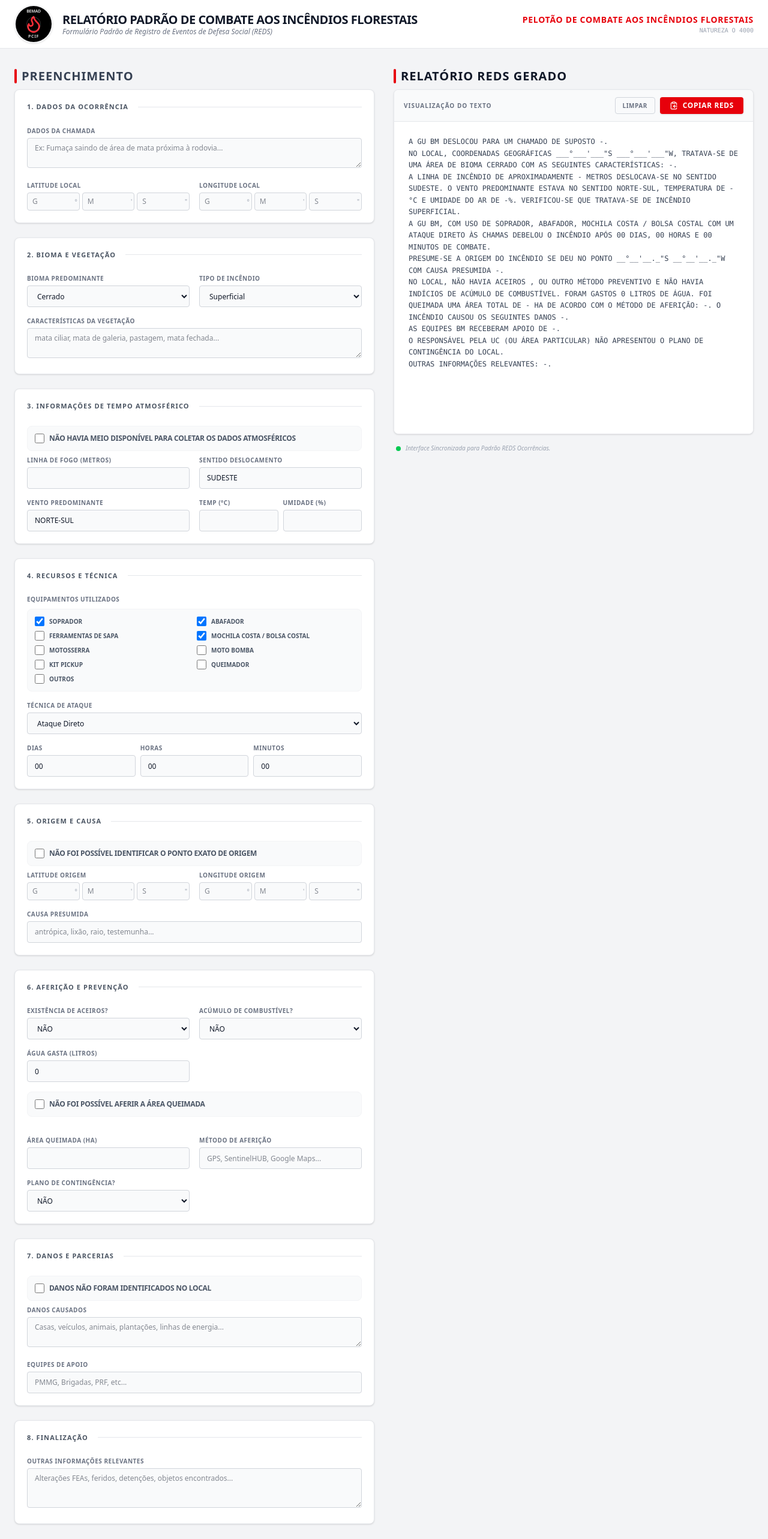
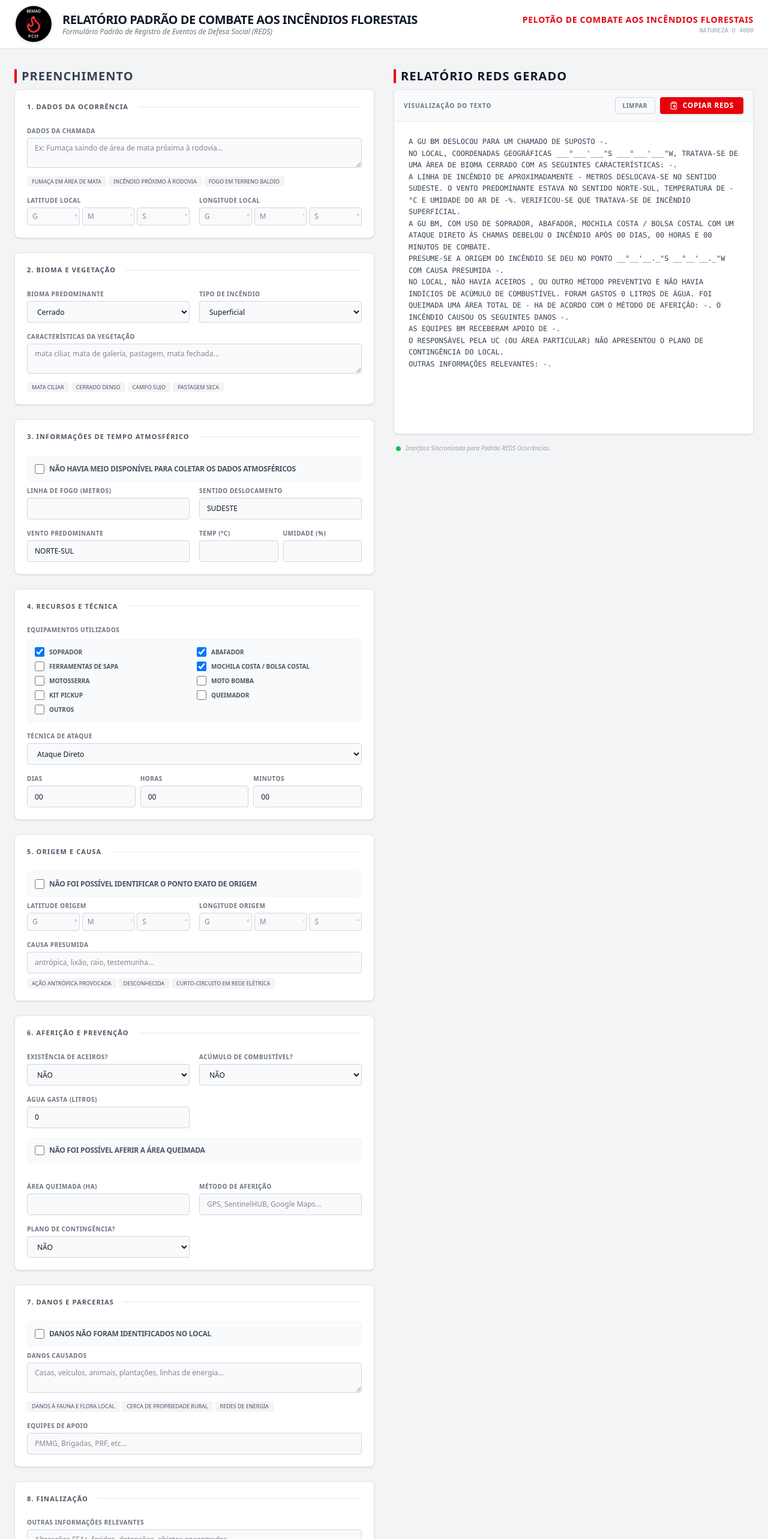
Before and after one commit to gubrant/redsflorestal1, a React (Vite) app: page / in a window 1280 px wide. Shown: the top 2566 px of the page at 60% size. Built offline with nearby package versions, Linux system fonts and the light colour scheme; no server answers.

Commit message:
feat: Implement AI text suggestion for report fields
Integrates Google Generative AI to provide context-aware suggestions for improving and standardizing text within report fields. This feature aims to enhance the quality and consistency of submitted fire reports.

```diff
--- a/src/App.tsx
+++ b/src/App.tsx
@@ -16,9 +16,15 @@ import {
   FileText,
   Clock,
   Trash2,
-  Info
+  Info,
+  Sparkles,
+  CheckCircle2,
+  Loader2
 } from 'lucide-react';
 import { motion, AnimatePresence } from 'motion/react';
+import { GoogleGenAI } from "@google/genai";
+
+const ai = new GoogleGenAI({ apiKey: process.env.GEMINI_API_KEY });
 
 interface ReportData {
   chamada: string;
@@ -220,6 +226,31 @@ OUTRAS INFORMAÇÕES RELEVANTES: ${upDef(outras_info, '-')}.`;
     }
   };
 
+  const handleAISuggestion = async (fieldName: keyof ReportData, currentText: string) => {
+    if (!currentText || currentText.length < 3) return;
+
+    try {
+      const response = await ai.models.generateContent({
+        model: "gemini-3-flash-preview",
+        contents: `Você é um assistente especializado em relatórios de bombeiros (REDS).
+Melhore o seguinte texto para o campo "${fieldName}" de um relatório de combate a incêndio florestal.
+O texto deve ser profissional, técnico, conciso e estar em LETRAS MAIÚSCULAS.
+Corrija erros gramaticais e termos técnicos se necessário.
+
+Texto original: "${currentText}"
+
+Retorne APENAS o texto melhorado, sem explicações adicionais.`,
+      });
+
+      if (response.text) {
+        setData(prev => ({ ...prev, [fieldName]: response.text.trim().toUpperCase() }));
+      }
+    } catch (error) {
+      console.error("Erro ao melhorar texto:", error);
+      alert("Houve um erro ao processar a sugestão da IA.");
+    }
+  };
+
   return (
     <div className="min-h-screen bg-[#F3F4F6] font-sans text-gray-900 pb-12">
       {/* Header */}
@@ -271,8 +302,17 @@ OUTRAS INFORMAÇÕES RELEVANTES: ${upDef(outras_info, '-')}.`;
           <div className="space-y-6">
             <Section title="1. Dados da Ocorrência">
               <div className="space-y-4">
-                <label className="block">
-                  <span className="text-[10px] font-bold text-gray-500 uppercase tracking-wider block mb-1">Dados da Chamada</span>
+                <label className="block relative group">
+                  <div className="flex justify-between items-center mb-1">
+                    <span className="text-[10px] font-bold text-gray-500 uppercase tracking-wider block">Dados da Chamada</span>
+                    <button
+                      onClick={() => handleAISuggestion('chamada', data.chamada)}
+                      disabled={!data.chamada || data.chamada.length < 3}
+                      className="text-[9px] flex items-center gap-1 text-red-600 hover:text-red-700 transition-colors opacity-0 group-focus-within:opacity-100 disabled:opacity-0"
+                    >
+                      <Sparkles className="w-3 h-3" /> Melhorar com IA
+                    </button>
+                  </div>
                   <textarea
                     name="chamada"
                     value={data.chamada}
@@ -281,6 +321,17 @@ OUTRAS INFORMAÇÕES RELEVANTES: ${upDef(outras_info, '-')}.`;
                     className="w-full bg-[#F9FAFB] border border-[#D1D5DB] rounded px-3 py-2 text-xs focus:outline-none focus:border-red-500 focus:ring-1 focus:ring-red-100 transition-all font-sans"
                     rows={2}
                   />
+                  <div className="flex flex-wrap gap-1 mt-2">
+                    {['FUMAÇA EM ÁREA DE MATA', 'INCÊNDIO PRÓXIMO À RODOVIA', 'FOGO EM TERRENO BALDIO'].map(sug => (
+                      <button
+                        key={sug}
+                        onClick={() => setData(prev => ({ ...prev, chamada: sug }))}
+                        className="px-2 py-0.5 bg-gray-100 hover:bg-gray-200 text-[9px] text-gray-600 rounded transition-colors"
+                      >
+                        {sug}
+                      </button>
+                    ))}
+                  </div>
                 </label>
 
                 <div className="grid grid-cols-1 md:grid-cols-2 gap-4">
@@ -332,8 +383,17 @@ OUTRAS INFORMAÇÕES RELEVANTES: ${upDef(outras_info, '-')}.`;
                   </select>
                 </label>
               </div>
-              <label className="block">
-                <span className="text-[10px] font-bold text-gray-500 uppercase tracking-wider block mb-1">Características da Vegetação</span>
+              <label className="block relative group">
+                <div className="flex justify-between items-center mb-1">
+                  <span className="text-[10px] font-bold text-gray-500 uppercase tracking-wider block">Características da Vegetação</span>
+                  <button
+                    onClick={() => handleAISuggestion('caracteristicas', data.caracteristicas)}
+                    disabled={!data.caracteristicas || data.caracteristicas.length < 3}
+                    className="text-[9px] flex items-center gap-1 text-red-600 hover:text-red-700 transition-colors opacity-0 group-focus-within:opacity-100 disabled:opacity-0"
+                  >
+                    <Sparkles className="w-3 h-3" /> Melhorar com IA
+                  </button>
+                </div>
                 <textarea
                   name="caracteristicas"
                   value={data.caracteristicas}
@@ -342,6 +402,17 @@ OUTRAS INFORMAÇÕES RELEVANTES: ${upDef(outras_info, '-')}.`;
                   className="w-full bg-[#F9FAFB] border border-[#D1D5DB] rounded px-3 py-2 text-xs focus:outline-none focus:border-red-500 transition-all font-sans"
                   rows={2}
                 />
+                <div className="flex flex-wrap gap-1 mt-2">
+                  {['MATA CILIAR', 'CERRADO DENSO', 'CAMPO SUJO', 'PASTAGEM SECA'].map(sug => (
+                    <button
+                      key={sug}
+                      onClick={() => setData(prev => ({ ...prev, caracteristicas: sug }))}
+                      className="px-2 py-0.5 bg-gray-100 hover:bg-gray-200 text-[9px] text-gray-600 rounded transition-colors"
+                    >
+                      {sug}
+                    </button>
+                  ))}
+                </div>
               </label>
             </Section>
 
@@ -541,8 +612,17 @@ OUTRAS INFORMAÇÕES RELEVANTES: ${upDef(outras_info, '-')}.`;
                      />
                   </div>
                 )}
-                <label className="block">
-                  <span className="text-[10px] font-bold text-gray-500 uppercase tracking-wider block mb-1">Causa Presumida</span>
+                <label className="block relative group">
+                  <div className="flex justify-between items-center mb-1">
+                    <span className="text-[10px] font-bold text-gray-500 uppercase tracking-wider block">Causa Presumida</span>
+                    <button
+                      onClick={() => handleAISuggestion('causa', data.causa)}
+                      disabled={!data.causa || data.causa.length < 3}
+                      className="text-[9px] flex items-center gap-1 text-red-600 hover:text-red-700 transition-colors opacity-0 group-focus-within:opacity-100 disabled:opacity-0"
+                    >
+                      <Sparkles className="w-3 h-3" /> Melhorar com IA
+                    </button>
+                  </div>
                   <input
                     type="text"
                     name="causa"
@@ -551,6 +631,17 @@ OUTRAS INFORMAÇÕES RELEVANTES: ${upDef(outras_info, '-')}.`;
                     placeholder="antrópica, lixão, raio, testemunha..."
                     className="w-full bg-[#F9FAFB] border border-[#D1D5DB] rounded px-3 py-2 text-xs focus:outline-none focus:border-red-500 transition-all h-9 font-sans"
                   />
+                  <div className="flex flex-wrap gap-1 mt-2">
+                    {['AÇÃO ANTRÓPICA PROVOCADA', 'DESCONHECIDA', 'CURTO-CIRCUITO EM REDE ELÉTRICA'].map(sug => (
+                      <button
+                        key={sug}
+                        onClick={() => setData(prev => ({ ...prev, causa: sug }))}
+                        className="px-2 py-0.5 bg-gray-100 hover:bg-gray-200 text-[9px] text-gray-600 rounded transition-colors"
+                      >
+                        {sug}
+                      </button>
+                    ))}
+                  </div>
                 </label>
               </div>
             </Section>
@@ -676,8 +767,17 @@ OUTRAS INFORMAÇÕES RELEVANTES: ${upDef(outras_info, '-')}.`;
                 </div>
 
                 {data.danos_identificados && (
-                  <label className="block animate-in fade-in slide-in-from-top-1 duration-200">
-                    <span className="text-[10px] font-bold text-gray-500 uppercase tracking-wider block mb-1">Danos Causados</span>
+                  <label className="block animate-in fade-in slide-in-from-top-1 duration-200 relative group">
+                    <div className="flex justify-between items-center mb-1">
+                      <span className="text-[10px] font-bold text-gray-500 uppercase tracking-wider block">Danos Causados</span>
+                      <button
+                        onClick={() => handleAISuggestion('danos', data.danos)}
+                        disabled={!data.danos || data.danos.length < 3}
+                        className="text-[9px] flex items-center gap-1 text-red-600 hover:text-red-700 transition-colors opacity-0 group-focus-within:opacity-100 disabled:opacity-0"
+                      >
+                        <Sparkles className="w-3 h-3" /> Melhorar com IA
+                      </button>
+                    </div>
                     <textarea
                       name="danos"
                       value={data.danos}
@@ -686,6 +786,17 @@ OUTRAS INFORMAÇÕES RELEVANTES: ${upDef(outras_info, '-')}.`;
                       className="w-full bg-[#F9FAFB] border border-[#D1D5DB] rounded px-3 py-2 text-xs focus:outline-none focus:border-red-500 transition-all font-sans"
                       rows={2}
                     />
+                    <div className="flex flex-wrap gap-1 mt-2">
+                      {['DANOS À FAUNA E FLORA LOCAL', 'CERCA DE PROPRIEDADE RURAL', 'REDES DE ENERGIA'].map(sug => (
+                        <button
+                          key={sug}
+                          onClick={() => setData(prev => ({ ...prev, danos: sug }))}
+                          className="px-2 py-0.5 bg-gray-100 hover:bg-gray-200 text-[9px] text-gray-600 rounded transition-colors"
+                        >
+                          {sug}
+                        </button>
+                      ))}
+                    </div>
                   </label>
                 )}
                 <label className="block">
@@ -703,8 +814,17 @@ OUTRAS INFORMAÇÕES RELEVANTES: ${upDef(outras_info, '-')}.`;
             </Section>
 
             <Section title="8. Finalização">
-                <label className="block">
-                  <span className="text-[10px] font-bold text-gray-500 uppercase tracking-wider block mb-1">Outras Informações Relevantes</span>
+                <label className="block relative group">
+                  <div className="flex justify-between items-center mb-1">
+                    <span className="text-[10px] font-bold text-gray-500 uppercase tracking-wider block">Outras Informações Relevantes</span>
+                    <button
+                      onClick={() => handleAISuggestion('outras_info', data.outras_info)}
+                      disabled={!data.outras_info || data.outras_info.length < 3}
+                      className="text-[9px] flex items-center gap-1 text-red-600 hover:text-red-700 transition-colors opacity-0 group-focus-within:opacity-100 disabled:opacity-0"
+                    >
+                      <Sparkles className="w-3 h-3" /> Melhorar com IA
+                    </button>
+                  </div>
                   <textarea
                     name="outras_info"
                     value={data.outras_info}
```
Also changed, not shown: package.json (+7 -7 lines), 1 other file (tests, documents, lock files or other folders).
